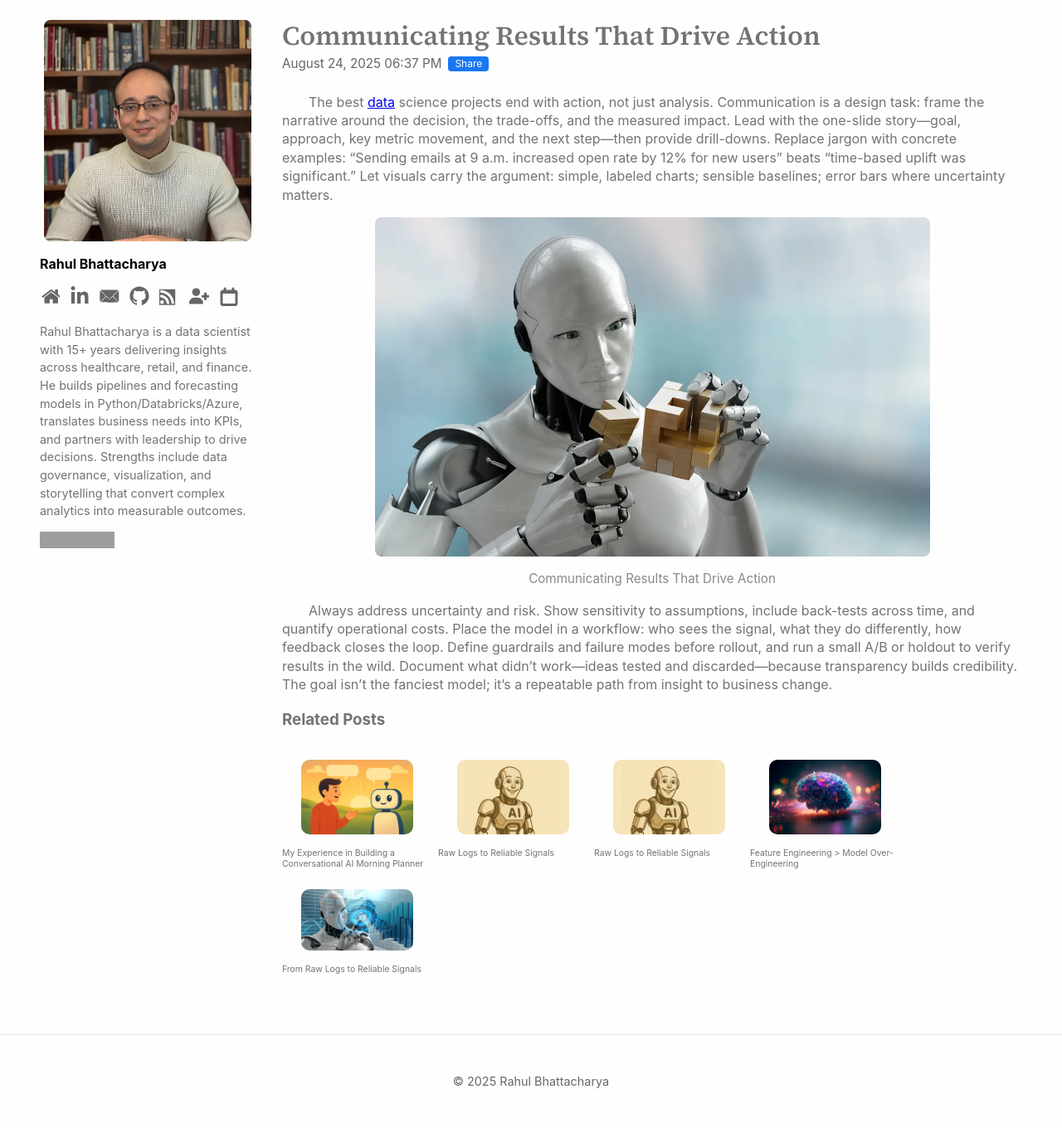
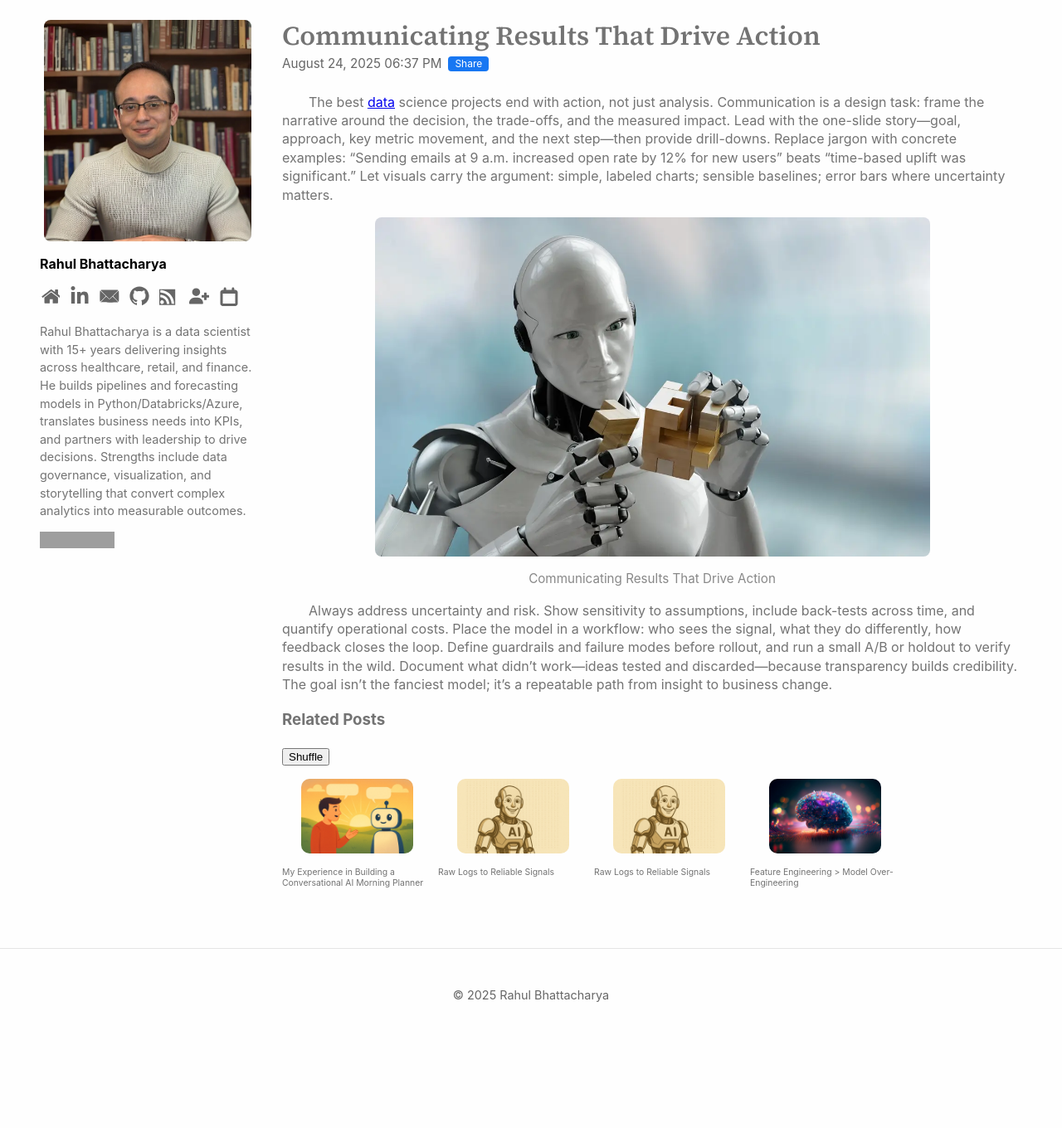
Before and after one commit to RahulBhattacharya1/RahulBhattacharya1.github.io, a Jekyll site: the page built from _posts/2025-08-24-second.md, in a window 1280 px wide. Shown: the whole page at 83% size. Built offline with Jekyll 4.4.1, drawn with Linux system fonts in a browser that asks for light colours; comment, search, counter and statistics services are not loaded; after the commit the page ends 1257 px from its top, so only the background shows below that; some of the changed lines change nothing that is shown; grey boxes are pictures that could not be loaded.

Commit message:
Update default.html

```diff
--- a/_layouts/default.html
+++ b/_layouts/default.html
@@ -207,11 +207,12 @@
     {% endfor %}
   {% endif %}
 
-  {% assign related = related | uniq | sort: "date" | reverse | slice: 0, 8 %}
+  {% assign related = related | uniq | sort: "date" | reverse | slice: 0, 4 %}
 
   {% if related != empty %}
     <section class="related-posts" aria-label="Related Posts">
       <h3>Related Posts</h3>
+      <button class="related-shuffle" type="button" aria-label="Shuffle related posts">Shuffle</button>
       <ul class="related-grid">
         {% for p in related %}
           {% assign img = p.thumbnail | default: p.image | default: '/assets/images/default.webp' %}
@@ -568,6 +569,30 @@
 })();
 </script>
 
+<script>
+(function () {
+  function shuffleNodes(list) {
+    const items = Array.from(list.children);
+    // Fisher–Yates
+    for (let i = items.length - 1; i > 0; i--) {
+      const j = Math.floor(Math.random() * (i + 1));
+      [items[i], items[j]] = [items[j], items[i]];
+    }
+    // Re-append in new order
+    items.forEach(el => list.appendChild(el));
+  }
+
+  // Delegate for any related section on the page
+  document.addEventListener('click', function (e) {
+    const btn = e.target.closest('.related-shuffle');
+    if (!btn) return;
+    const section = btn.closest('.related-posts');
+    const grid = section && section.querySelector('.related-grid');
+    if (grid) shuffleNodes(grid);
+  }, { passive: true });
+})();
+</script>
+
 <footer class="site-footer">
   <p>© {{ site.time | date: "%Y" }} Rahul Bhattacharya</p>
 </footer>
```
